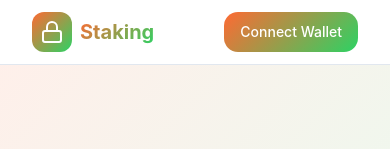
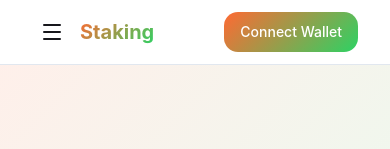
Before and after one commit to Shazil-Web3/Reward-staking, a Next.js app in the folder frontend/: page /about in a window 390 px wide. Shown: the top 149 px of the page. Built offline with nearby package versions, Linux system fonts and the light colour scheme.

Commit message:
added scroll to bottom,,...

```diff
--- a/frontend/src/app/about/page.js
+++ b/frontend/src/app/about/page.js
@@ -142,8 +142,11 @@ const About = () => {
             </div>
 
             <div className="relative">
-              {/* Timeline Line */}
+              {/* Timeline Line - Desktop */}
               <div className="absolute left-8 top-0 bottom-0 w-0.5 bg-gradient-to-b from-primary to-secondary hidden md:block" />
+
+              {/* Timeline Line - Mobile */}
+              <div className="absolute left-8 top-0 bottom-0 w-0.5 bg-gradient-to-b from-primary to-secondary md:hidden" />
 
               <div className="space-y-8">
                 {[
--- a/frontend/src/app/components/Header.jsx
+++ b/frontend/src/app/components/Header.jsx
@@ -2,19 +2,62 @@
 
 import Link from "next/link";
 import { usePathname } from "next/navigation";
-import { Lock } from "lucide-react";
+import { Lock, Menu, X } from "lucide-react";
 import { Button } from "./ui/button";
+import { useState } from "react";
 
 const Header = () => {
   const pathname = usePathname();
+  const [isMenuOpen, setIsMenuOpen] = useState(false);
 
   const isActive = (path) => pathname === path;
 
+  const toggleMenu = () => setIsMenuOpen(!isMenuOpen);
+
   return (
+    <>
       <header className="sticky top-0 z-50 w-full border-b bg-background/95 backdrop-blur supports-[backdrop-filter]:bg-background/60">
-      <div className="container flex h-16 items-center justify-between">
+        <div className="container flex h-16 items-center">
 
-        {/* Logo */}
+          {/* Mobile Layout */}
+          <div className="md:hidden flex items-center justify-between w-full">
+            {/* Left side - Hamburger + Logo */}
+            <div className="flex items-center gap-2">
+              {/* Mobile Hamburger Button */}
+              <button
+                onClick={toggleMenu}
+                className="p-2 hover:bg-muted rounded-lg transition-colors"
+                aria-label="Toggle menu"
+              >
+                {isMenuOpen ? (
+                  <X className="h-6 w-6" />
+                ) : (
+                  <Menu className="h-6 w-6" />
+                )}
+              </button>
+
+              {/* Mobile Logo - Right next to hamburger */}
+              <Link
+                href="/"
+                className="flex items-center hover:scale-105 transition-transform"
+                aria-label="Go to homepage"
+              >
+                <span className="text-xl font-bold gradient-text">Staking</span>
+              </Link>
+            </div>
+
+            {/* Mobile Connect Wallet - Right */}
+            <Button
+              variant="default"
+              className="gradient-primary text-white border-0 hover:opacity-90 transition-opacity text-sm px-4"
+            >
+              Connect Wallet
+            </Button>
+          </div>
+
+          {/* Desktop Layout */}
+          <div className="hidden md:flex items-center justify-between w-full">
+            {/* Logo - Desktop */}
             <Link
               href="/"
               className="flex items-center space-x-2 hover:scale-105 transition-transform"
@@ -26,8 +69,8 @@ const Header = () => {
               <span className="text-xl font-bold gradient-text">Staking</span>
             </Link>
 
-        {/* Navigation */}
-        <nav className="hidden md:flex items-center gap-6">
+            {/* Desktop Navigation */}
+            <nav className="flex items-center gap-6">
               <Link
                 href="/"
                 className={`text-sm font-medium transition-colors hover:text-primary ${
@@ -54,8 +97,7 @@ const Header = () => {
               </Link>
             </nav>
 
-        {/* Right Section */}
-        <div className="flex items-center gap-4">
+            {/* Desktop Connect Wallet */}
             <Button
               variant="default"
               className="gradient-primary text-white border-0 hover:opacity-90 transition-opacity"
@@ -64,7 +106,43 @@ const Header = () => {
             </Button>
           </div>
         </div>
+
+        {/* Mobile Menu Dropdown */}
+        {isMenuOpen && (
+          <div className="md:hidden border-t bg-background/95 backdrop-blur">
+            <nav className="container py-4 space-y-2">
+              <Link
+                href="/"
+                onClick={() => setIsMenuOpen(false)}
+                className={`block px-4 py-2 rounded-lg text-sm font-medium transition-colors hover:bg-muted ${
+                  isActive("/") ? "text-primary bg-primary/10" : "text-muted-foreground"
+                }`}
+              >
+                Home
+              </Link>
+              <Link
+                href="/dashboard"
+                onClick={() => setIsMenuOpen(false)}
+                className={`block px-4 py-2 rounded-lg text-sm font-medium transition-colors hover:bg-muted ${
+                  isActive("/dashboard") ? "text-primary bg-primary/10" : "text-muted-foreground"
+                }`}
+              >
+                Dashboard
+              </Link>
+              <Link
+                href="/about"
+                onClick={() => setIsMenuOpen(false)}
+                className={`block px-4 py-2 rounded-lg text-sm font-medium transition-colors hover:bg-muted ${
+                  isActive("/about") ? "text-primary bg-primary/10" : "text-muted-foreground"
+                }`}
+              >
+                About Us
+              </Link>
+            </nav>
+          </div>
+        )}
       </header>
+    </>
   );
 };
 
```
Lines whose indentation alone changed are shown as unchanged.
